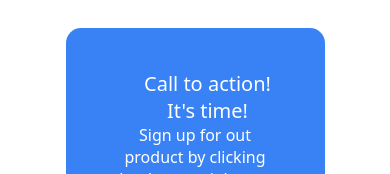
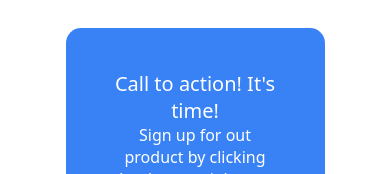
Before and after one commit to GautamGulati28/Sample-Landing-Page, a plain HTML site: page index.html in a window 390 px wide. Shown: the part 3584-3758 px from the top of the page. Drawn offline with Linux system fonts and the light colour scheme.

Commit message:
updated css

```diff
--- a/styles.css
+++ b/styles.css
@@ -359,12 +359,6 @@
                 text-align: center;
             }
 
-            .call{
-                text-align: center;
-                display: flex;
-                padding-left: 25px;
-            }
-
             .subtext{
                 text-align: center;
             }
@@ -396,3 +390,7 @@
             .container{
                 padding: 20px;
             }
+
+            .call{
+                text-align: center;
+            }
```
